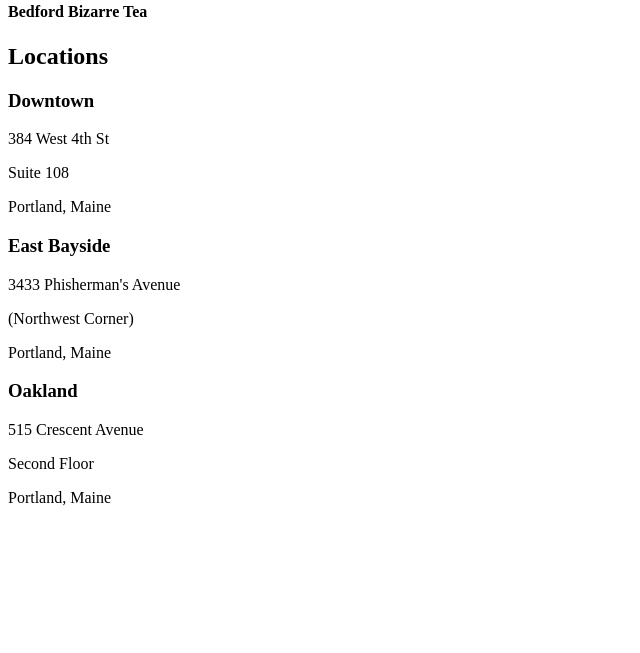
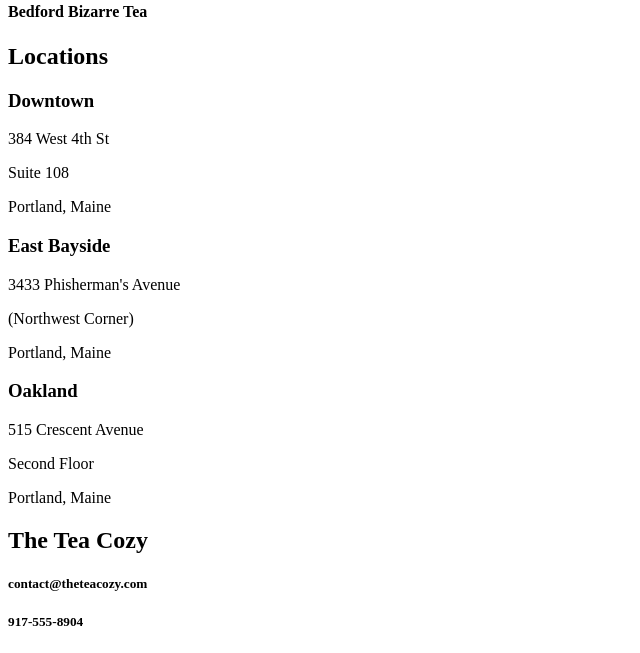
Before and after one commit to creyes25/tea-cozy-flex-practice, a plain HTML site: page index.html in a window 1280 px wide. Shown: the part 2357-3010 px from the top of the page, without its empty margins (0-640 px from the left). Before the commit the page ends 2880 px from the top, so only its background shows below. Drawn offline with Linux system fonts and the light colour scheme.

Commit message:
add resturant info

```diff
--- a/index.html
+++ b/index.html
@@ -77,5 +77,10 @@
       </div>
     </div>
   </div>
+  <div class='info'>
+    <h2>The Tea Cozy</h2>
+    <h5>contact@theteacozy.com</h5>
+    <h5>917-555-8904</h5>
+  </div>
 </body>
 </html>
```
